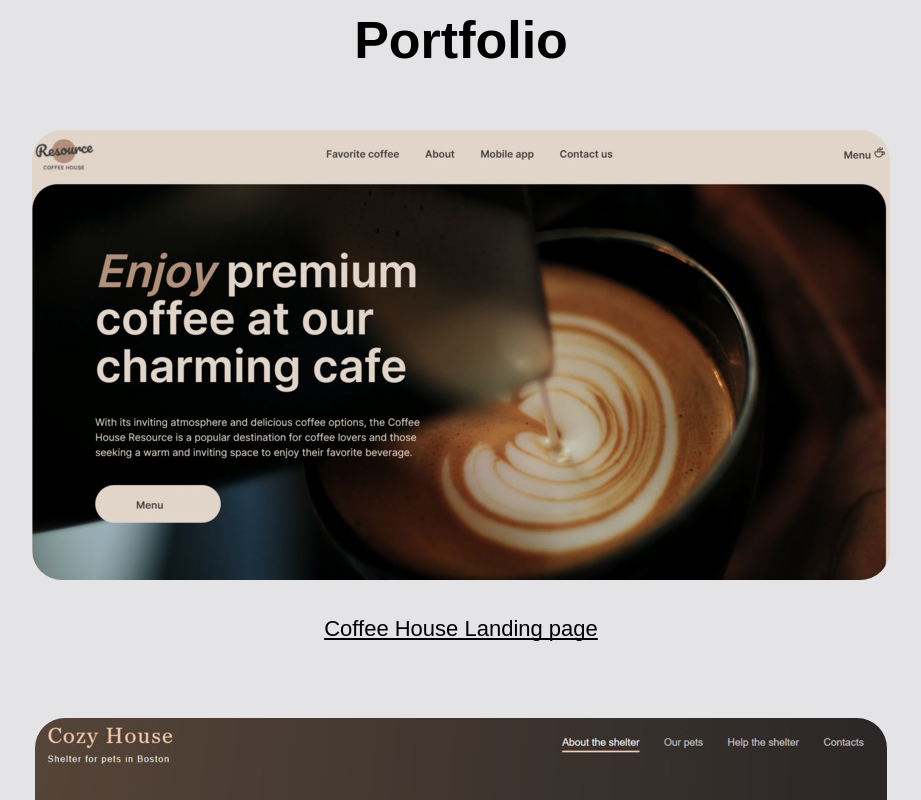
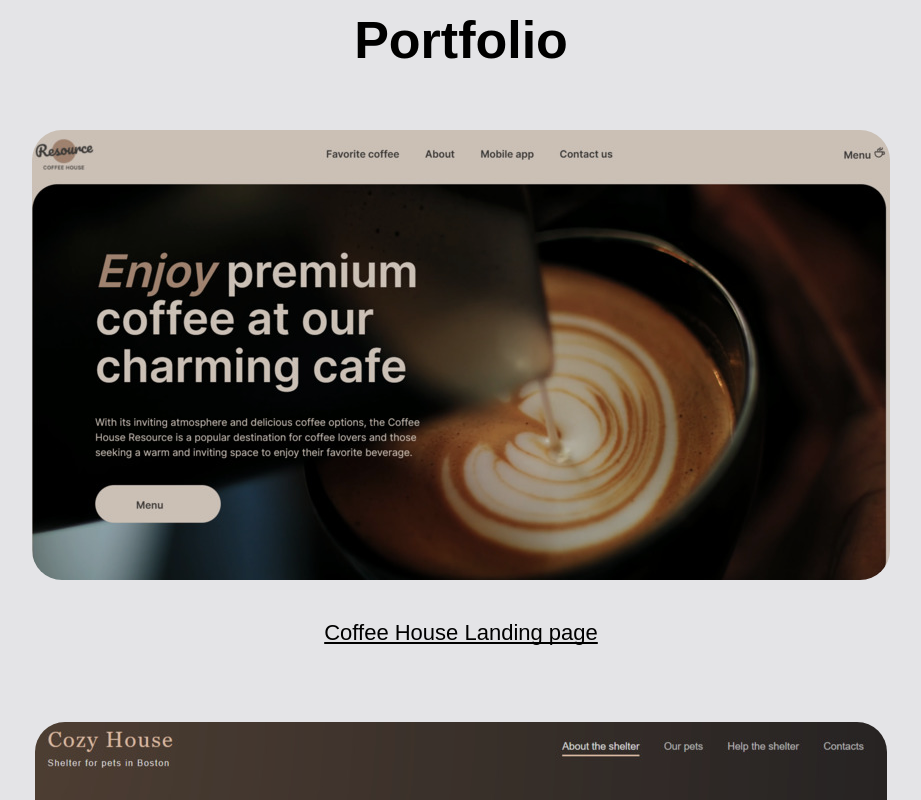
Before and after one commit to VanoKi/new_portfolio, a plain HTML site: page index.html in a window 1280 px wide. Shown: the part 700-1500 px from the top of the page, without its empty margins (179-1100 px from the left). Drawn offline with Linux system fonts and the light colour scheme.

Commit message:
feat: add a filter to the items in the section portfolio

```diff
--- a/script.js
+++ b/script.js
@@ -13,7 +13,9 @@ function loadItems() {
   for (let index = 0; index < part.length; index++) {
     block += `
     <div class="item">
-      <img class="portfolio_img" src="${part[index].image}" alt="Caffee_preview">
+      <div class="portfolio_img_wrap">
+        <img class="portfolio_img" src="${part[index].image}" alt="Caffee_preview">
+      </div>
       <h3><a href="${part[index].url}">${part[index]['site-name']}</a></h3>
     </div>`
   }
--- a/style.css
+++ b/style.css
@@ -148,10 +148,17 @@ a {
   margin-bottom: 30px;
   border-radius: 30px;
   cursor: pointer;
+  transition: filter .4s ease;
+  filter: brightness(90%);
+}
+
+.portfolio_img_wrap {
+  position: relative;
+  display: inline-block;
 }
 
 .portfolio_img:hover {
-
+  filter: brightness(100%);
 }
 
 .item h3 {
```
